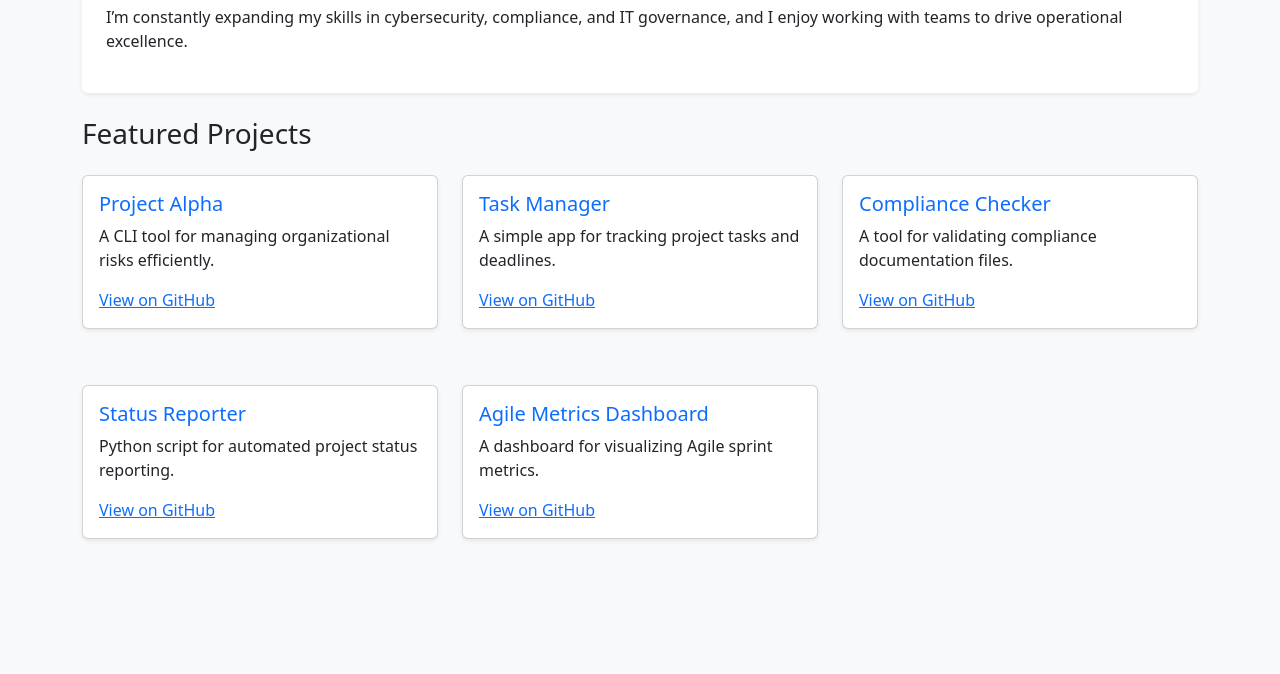
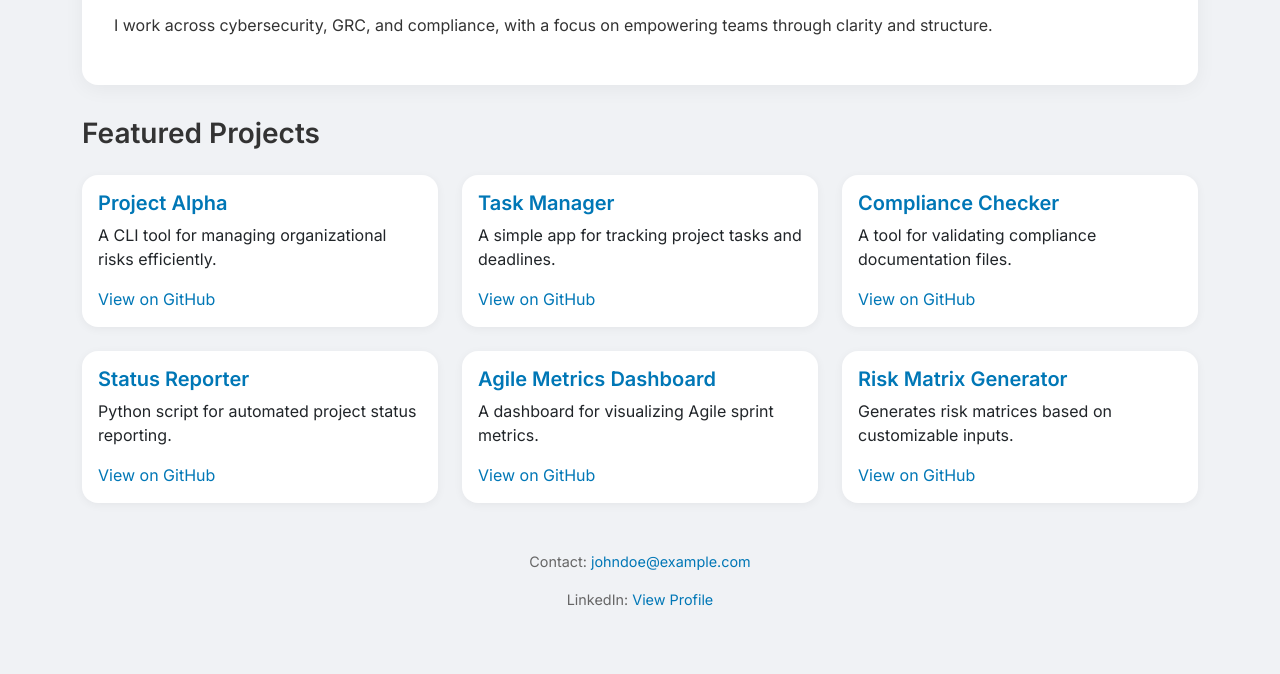
Before and after one commit to jjoseph35/jjoseph35.Github.io, a plain HTML site: page index.html in a window 1280 px wide. Shown: the part 153-827 px from the top of the page. Before the commit the page ends 800 px from the top, so only its background shows below. Drawn offline with nearby package versions, Linux system fonts and the light colour scheme.

Commit message:
Update index.html

```diff
--- a/index.html
+++ b/index.html
@@ -5,62 +5,108 @@
   <meta name="viewport" content="width=device-width, initial-scale=1" />
   <title>John Doe</title>
   <link href="https://cdn.jsdelivr.net/npm/bootstrap@5.3.0/dist/css/bootstrap.min.css" rel="stylesheet" />
+  <link href="https://fonts.googleapis.com/css2?family=Inter:wght@400;600;700&display=swap" rel="stylesheet" />
   <style>
     body {
-      background-color: #f8f9fa;
+      background: #f0f2f5;
+      font-family: 'Inter', sans-serif;
+      color: #333;
+    }
+    h1, h2, h3, h5 {
+      font-weight: 600;
+    }
+    .about {
+      background: #fff;
+      padding: 2rem;
+      border-radius: 1rem;
+      box-shadow: 0 4px 20px rgba(0,0,0,0.05);
+      margin-bottom: 2rem;
     }
     .card {
-      margin: 1rem 0;
+      border: none;
+      border-radius: 1rem;
+      transition: transform 0.2s, box-shadow 0.2s;
+      box-shadow: 0 2px 10px rgba(0,0,0,0.05);
+    }
+    .card:hover {
+      transform: translateY(-5px);
+      box-shadow: 0 6px 20px rgba(0,0,0,0.1);
+    }
+    .card h5 {
+      color: #0077b6;
     }
     footer {
-      margin-top: 2rem;
+      margin-top: 3rem;
       font-size: 0.9em;
+      color: #666;
+    }
+    a {
+      text-decoration: none;
+      color: #0077b6;
+    }
+    a:hover {
+      text-decoration: underline;
     }
   </style>
 </head>
 <body>
-  <div class="container py-4">
-    <div class="bg-white p-4 rounded shadow-sm mb-4">
+  <div class="container py-5">
+    <div class="about">
       <h2>About Me</h2>
-      <p>I’m John Doe, a passionate IT professional focused on cybersecurity, governance, and risk management. I help organizations build secure, streamlined systems.</p>
-      <p>I’m constantly expanding my skills in cybersecurity, compliance, and IT governance, and I enjoy working with teams to drive operational excellence.</p>
+      <p>I’m John Doe, a cybersecurity and governance specialist passionate about helping organizations build secure, efficient systems.</p>
+      <p>I work across cybersecurity, GRC, and compliance, with a focus on empowering teams through clarity and structure.</p>
     </div>
 
-    <h3>Featured Projects</h3>
-    <div class="row row-cols-1 row-cols-md-3 g-4">
-      <div class="col">
-        <div class="card p-3 shadow-sm">
-          <h5 class="text-primary">Project Alpha</h5>
+    <h3 class="mb-4">Featured Projects</h3>
+    <div class="row g-4">
+      <div class="col-12 col-md-6 col-lg-4">
+        <div class="card p-3 h-100">
+          <h5>Project Alpha</h5>
           <p>A CLI tool for managing organizational risks efficiently.</p>
           <a href="https://github.com/fakeuser/project-alpha" target="_blank">View on GitHub</a>
         </div>
       </div>
-      <div class="col">
-        <div class="card p-3 shadow-sm">
-          <h5 class="text-primary">Task Manager</h5>
+      <div class="col-12 col-md-6 col-lg-4">
+        <div class="card p-3 h-100">
+          <h5>Task Manager</h5>
           <p>A simple app for tracking project tasks and deadlines.</p>
           <a href="https://github.com/fakeuser/task-manager" target="_blank">View on GitHub</a>
         </div>
       </div>
-      <div class="col">
-        <div class="card p-3 shadow-sm">
-          <h5 class="text-primary">Compliance Checker</h5>
+      <div class="col-12 col-md-6 col-lg-4">
+        <div class="card p-3 h-100">
+          <h5>Compliance Checker</h5>
           <p>A tool for validating compliance documentation files.</p>
           <a href="https://github.com/fakeuser/compliance-checker" target="_blank">View on GitHub</a>
         </div>
       </div>
-      <div class="col">
-        <div class="card p-3 shadow-sm">
-          <h5 class="text-primary">Status Reporter</h5>
+      <div class="col-12 col-md-6 col-lg-4">
+        <div class="card p-3 h-100">
+          <h5>Status Reporter</h5>
           <p>Python script for automated project status reporting.</p>
           <a href="https://github.com/fakeuser/status-reporter" target="_blank">View on GitHub</a>
         </div>
       </div>
-      <div class="col">
-        <div class="card p-3 shadow-sm">
-          <h5 class="text-primary">Agile Metrics Dashboard</h5>
+      <div class="col-12 col-md-6 col-lg-4">
+        <div class="card p-3 h-100">
+          <h5>Agile Metrics Dashboard</h5>
           <p>A dashboard for visualizing Agile sprint metrics.</p>
           <a href="https://github.com/fakeuser/agile-dashboard" target="_blank">View on GitHub</a>
         </div>
       </div>
-      <div c
+      <div class="col-12 col-md-6 col-lg-4">
+        <div class="card p-3 h-100">
+          <h5>Risk Matrix Generator</h5>
+          <p>Generates risk matrices based on customizable inputs.</p>
+          <a href="https://github.com/fakeuser/risk-matrix" target="_blank">View on GitHub</a>
+        </div>
+      </div>
+    </div>
+
+    <footer class="text-center">
+      <p>Contact: <a href="mailto:johndoe@example.com">johndoe@example.com</a></p>
+      <p>LinkedIn: <a href="https://linkedin.com/in/fakeprofile" target="_blank">View Profile</a></p>
+    </footer>
+  </div>
+</body>
+</html>
```
